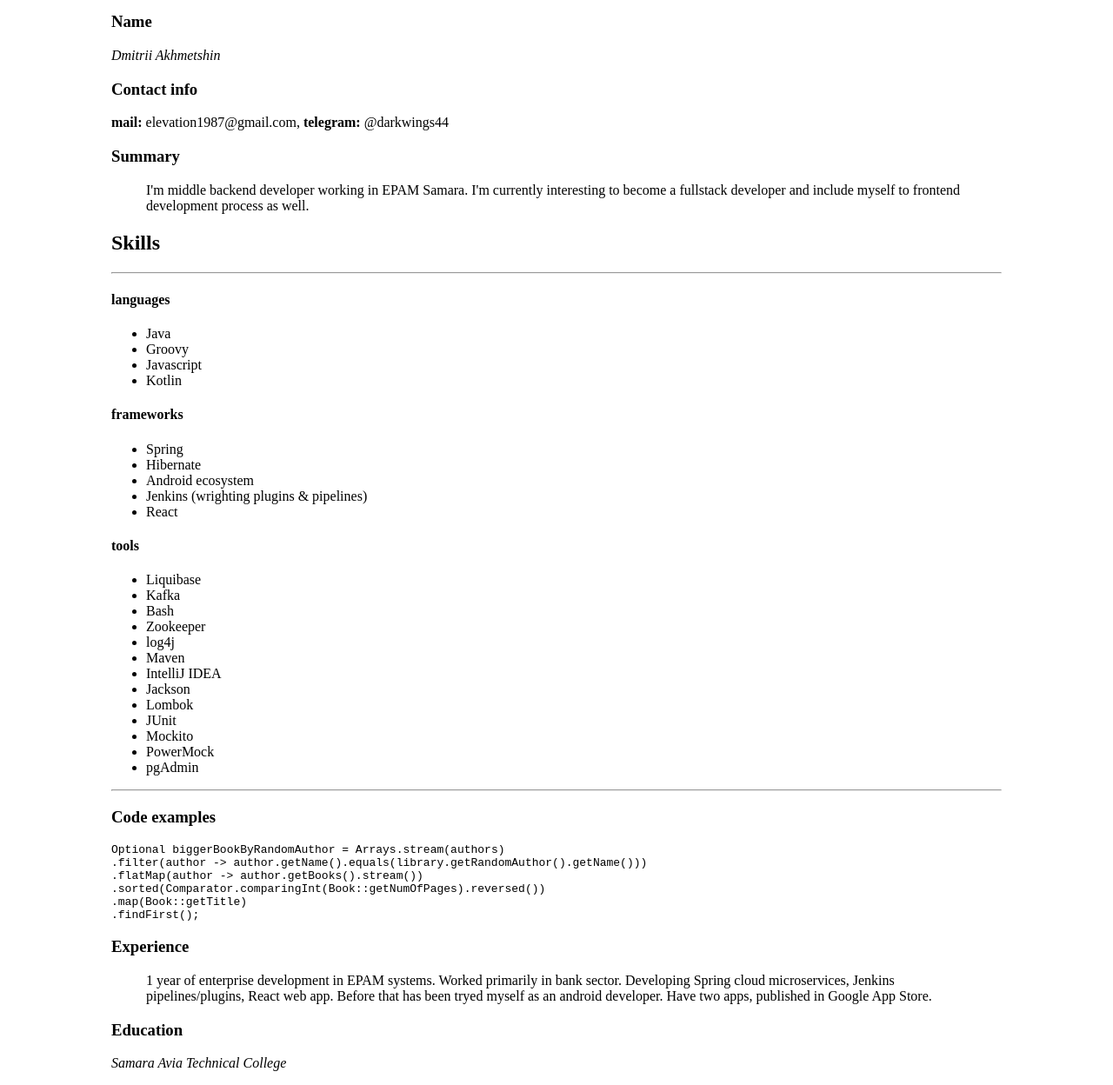
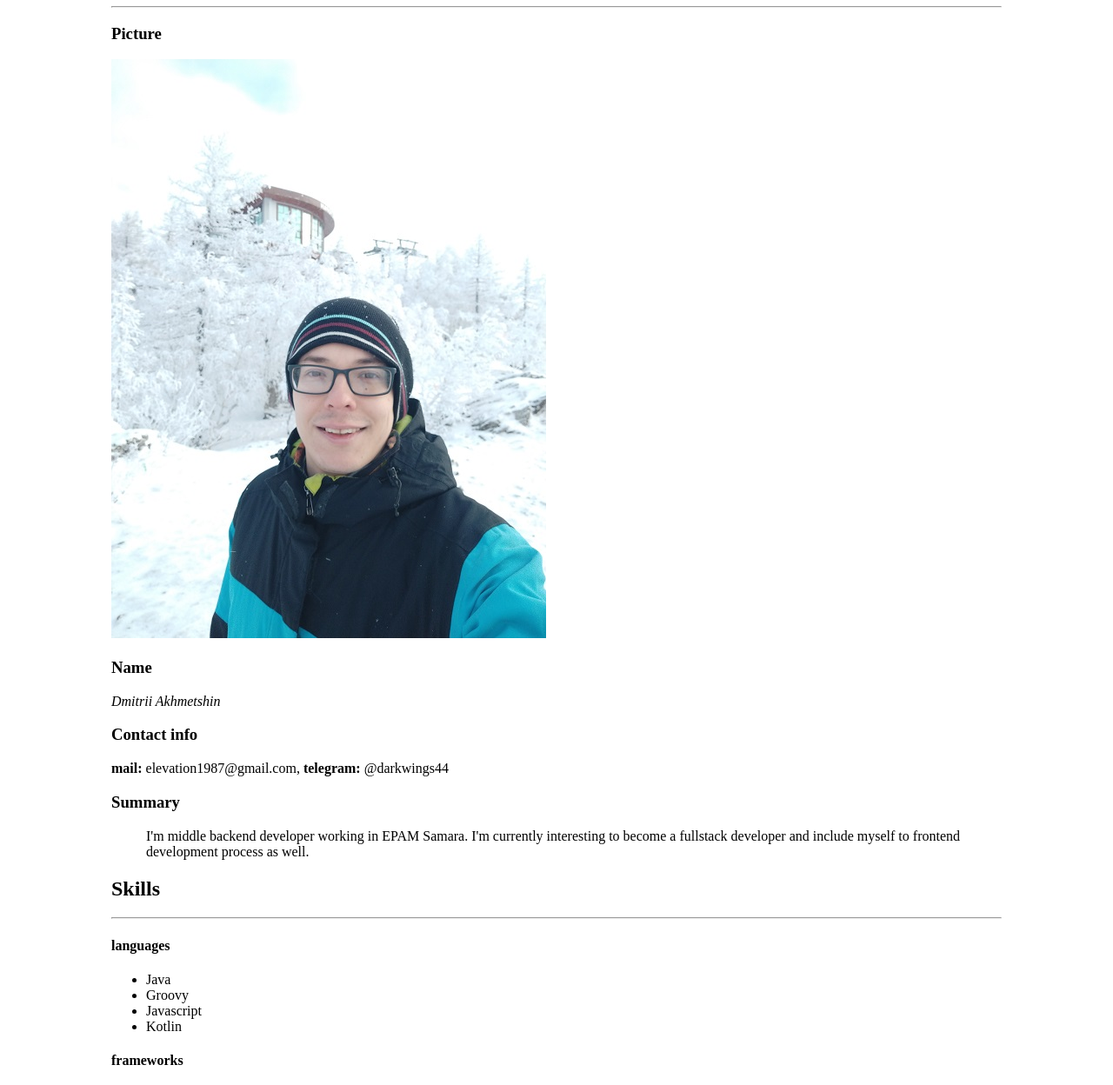
Before and after one commit to 44dw/rsschool-cv, a plain HTML site: page index.html in a window 1280 px wide. Shown: the part 73-1321 px from the top of the page at 87% size. Drawn offline with Linux system fonts and the light colour scheme.

Commit message:
feat: add photo & refactoring

```diff
--- a/index.html
+++ b/index.html
@@ -1,4 +1,4 @@
-<DOCTYPE html>
+<!DOCTYPE html>
 <html lang="ru">
   <head>
     <meta charset="utf-8">
@@ -14,6 +14,10 @@
         <hr>
       </header>
       <main>
+        <section>
+          <h3>Picture</h3>
+          <img src="Dmitrii.jpg" alt="this is me" width="500" height="666">
+        </section>
         <section>
           <h3>Name</h3>
           <p><i>Dmitrii Akhmetshin</i></p>
@@ -69,14 +73,14 @@
         <section>
           <h3>Code examples</h3>
           <code>
-                        Optional<String> biggerBookByRandomAuthor = Arrays.stream(authors)<br>
+              Optional&lt;String&gt; biggerBookByRandomAuthor = Arrays.stream(authors)<br>
                   .filter(author -> author.getName().equals(library.getRandomAuthor().getName()))<br>
                   .flatMap(author -> author.getBooks().stream())<br>
                   .sorted(Comparator.comparingInt(Book::getNumOfPages).reversed())<br>
                   .map(Book::getTitle)<br>
                   .findFirst();
           </code>
-                    <link href="https://github.com/44dw" title="GitHub">
+          <a href="https://github.com/44dw">GitHub</a>
         </section>
         <section>
           <h3>Experience</h3>
@@ -100,7 +104,6 @@
           </ol>
         </section>
       </main>
-            <footer></footer>
     </div>
   </body>
 </html>
```
Also changed, not shown: Dmitrii.jpg (added). Lines whose indentation alone changed are shown as unchanged.
